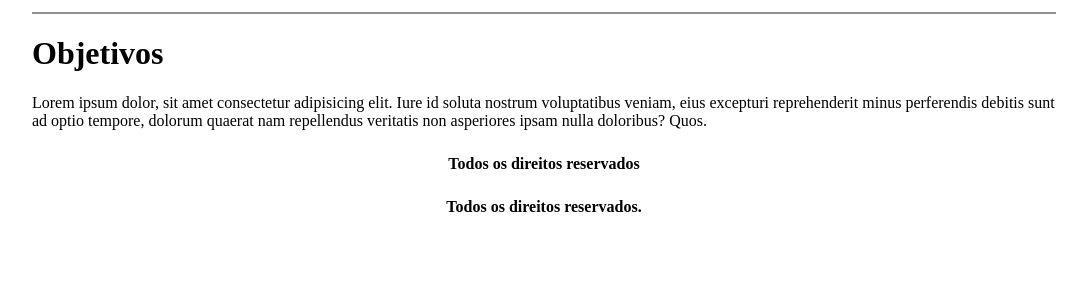
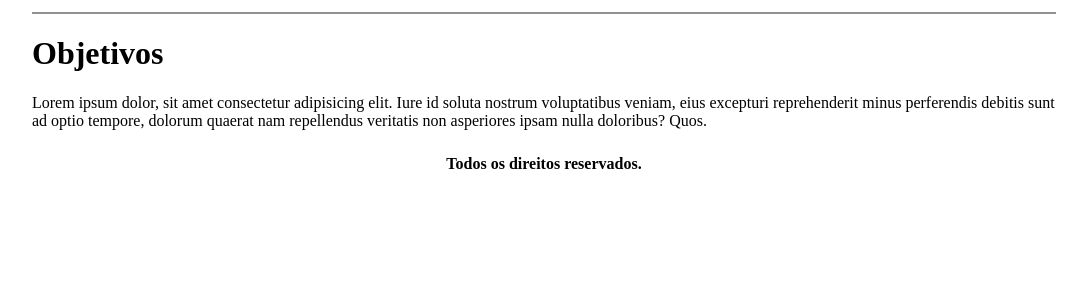
Before and after one commit to gabrielvascf/DEVWEB2, a Flask app: page /quemsomos in a window 1280 px wide. Shown: the part 365-665 px from the top of the page, without its empty margins (96-1183 px from the left). Run offline with Flask 3, Linux system fonts and the light colour scheme.

Commit message:
Remove double footer

```diff
--- a/templates/quemsomos.html
+++ b/templates/quemsomos.html
@@ -13,5 +13,4 @@
     <div class="linha2"></div>
     <h1>Objetivos</h1>
     Lorem ipsum dolor, sit amet consectetur adipisicing elit. Iure id soluta nostrum voluptatibus veniam, eius excepturi reprehenderit minus perferendis debitis sunt ad optio tempore, dolorum quaerat nam repellendus veritatis non asperiores ipsam nulla doloribus? Quos.
-    <div class="rodape">Todos os direitos reservados</div>
 {% endblock %}
```
